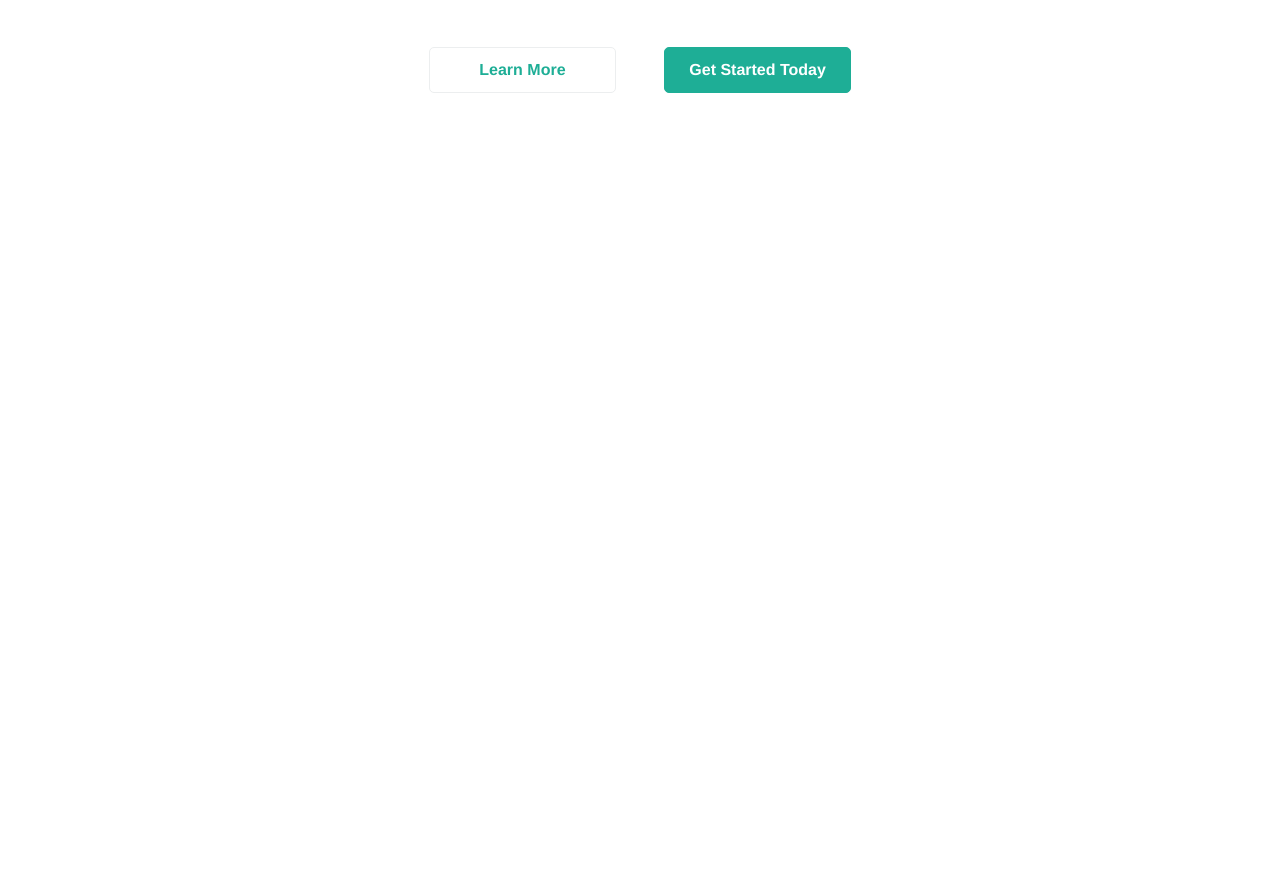
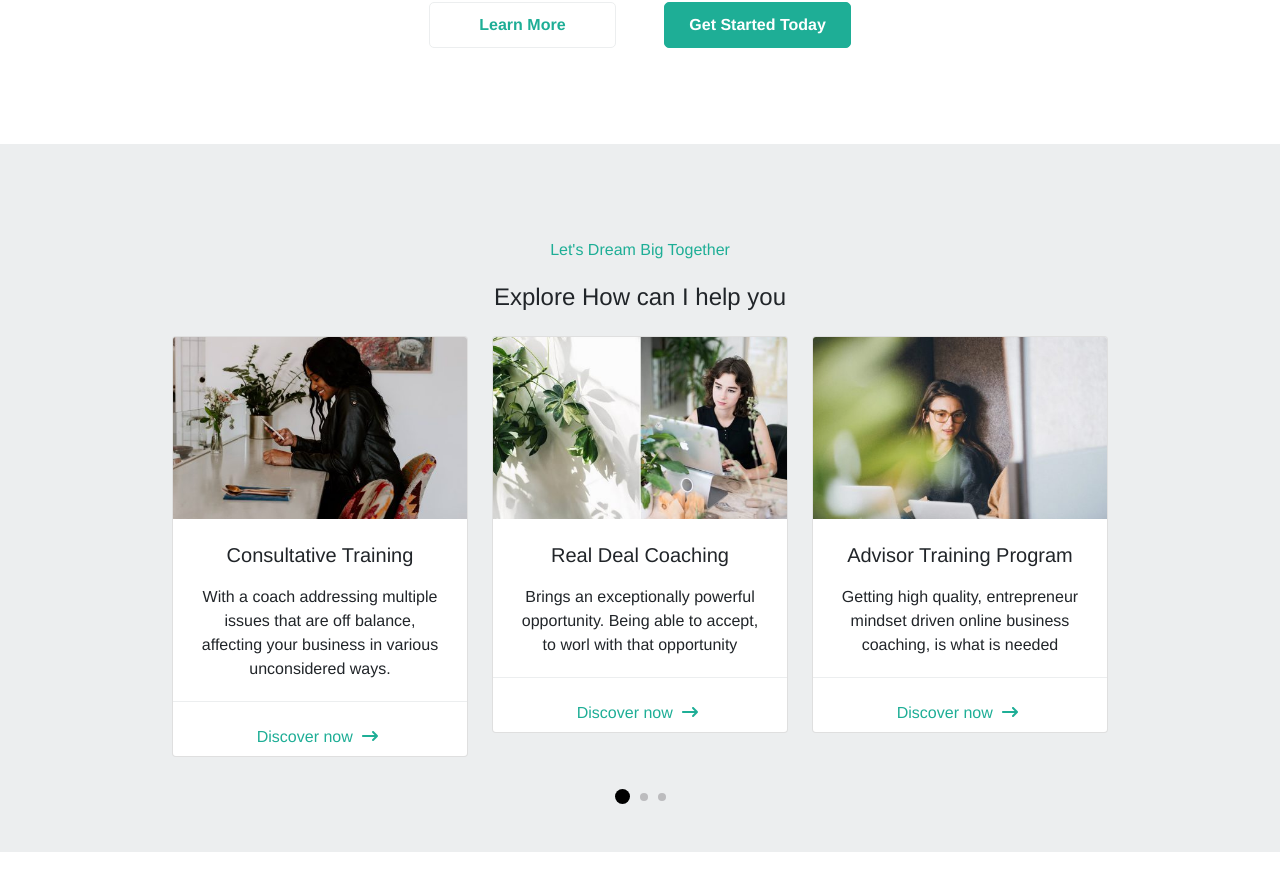
Before and after one commit to NuvoloniM/proj-html-vuejs, a Vue app: page / in a window 1280 px wide. Shown: the part 1203-2079 px from the top of the page. Before the commit the page ends 1392 px from the top, so only its background shows below. Built offline with nearby package versions, Linux system fonts and the light colour scheme.

Commit message:
explore section

```diff
--- a/src/App.vue
+++ b/src/App.vue
@@ -4,15 +4,22 @@
     <main>
       <HeroComp/>
       <StartedSection/>
+      <ExploreSection/>
     </main>
   </div>
 </template>
 
 <script>
 import 'bootstrap';
+
+// * Header components *
 import HeaderComp from './components/header/HeaderComp.vue';
+// * Main components *
 import HeroComp from './components/main/HeroComp.vue';
 import StartedSection from './components/main/StartedSection.vue';
+import ExploreSection from './components/main/ExploreSection.vue'
+// * Footer components *
+
 
 export default {
   name: 'App',
@@ -20,6 +27,7 @@ export default {
     HeaderComp,
     HeroComp,
     StartedSection,
+    ExploreSection,
   }
 }
 </script>
--- a/src/assets/style/variables.scss
+++ b/src/assets/style/variables.scss
@@ -5,3 +5,5 @@ $hero_bg: #ecf2f9;
 $main_text:#1eae96;
 
 $section_bg: #eceeef;
+
+$dot_section: #bcbcbe
--- /dev/null
+++ b/src/components/main/ExploreSection.vue
@@ -0,0 +1,86 @@
+<template>
+<div>
+    <div class="container text-center py-5 my-4 w-75 mx-auto">
+        <h6 class="pt-5">Let's Dream Big Together</h6>
+        <h4 class="p-3 m-auto">Explore How can I help you</h4>
+        <div class="row align-items-start py-2">
+            <!-- passo i props al figlio e lo ciclo per la lunghezza dell'array -->
+                <ExploreSectionCard
+                v-for="(element,index) in services"
+                :key="index"
+                :media="element.media"
+                :title="element.title"
+                :description="element.description"
+                :link="element.link"
+            />
+        </div>
+        <div class="d-flex justify-content-center align-items-center">
+            <div class="dot active"></div>
+            <div class="dot"></div>
+            <div class="dot"></div>
+        </div>
+    </div>
+</div>
+
+</template>
+
+<script>
+
+import ExploreSectionCard from '../main/partials/ExploreSectionCard.vue'
+
+export default {
+    name: 'ExploreSection',
+    components: {
+        ExploreSectionCard,
+    },
+    data() {
+        return {
+            services: [
+                {
+                    media: require('../../assets/images/home-business-service-slide-01-480x298.jpg'),
+                    title: 'Consultative Training',
+                    description: 'With a coach addressing multiple issues that are off balance, affecting your business in various unconsidered ways.',
+                    link: '#',
+                },
+                {
+                    media: require('../../assets/images/home-business-service-slide-02-480x298.jpg'),
+                    title: 'Real Deal Coaching',
+                    description: 'Brings an exceptionally powerful opportunity. Being able to accept, to worl with that opportunity',
+                    link: '#',
+                },
+                {
+                    media: require('../../assets/images/home-business-service-slide-03-480x298.jpg'),
+                    title: 'Advisor Training Program',
+                    description: 'Getting high quality, entrepreneur mindset driven online business coaching, is what is needed',
+                    link: '#',
+                },
+            ]
+        }
+    }
+}
+</script>
+
+<style lang="scss" scoped>
+@import '../../assets/style/mixin.scss';
+div {
+    background-color: $section_bg;
+
+    h6 {
+        color: $main_text;
+    }
+    .dot {
+        height: 8px;
+        width: 8px;
+        margin: 0px 5px;
+        background-color: $dot_section;
+        border-radius: 50%;
+        display: inline-block;
+    }
+
+    .active {
+        height: 15px;
+        width: 15px;
+        background-color: #000;
+    }
+}
+</style>
--- a/src/components/main/StartedSection.vue
+++ b/src/components/main/StartedSection.vue
@@ -1,7 +1,7 @@
 <template>
     <div class="container text-center py-5 my-4 w-75 mx-auto">
-        <h6>Let's Dream Big Together</h6>
-        <h4 class="p-5 m-auto">We are pioneers of the digital approach, using leading-edge technology to simplify procedures and apply executive coaching in the new age of digitalization. </h4>
+        <h6 class="pt-5">Let's Dream Big Together</h6>
+        <h4 class="p-3 m-auto">We are pioneers of the digital approach, using leading-edge technology to simplify procedures and apply executive coaching in the new age of digitalization. </h4>
         <div class="row align-items-start py-2">
             <!-- passo i props al figlio e lo ciclo per la lunghezza dell'array -->
                 <StartedSectionCard
--- /dev/null
+++ b/src/components/main/partials/ExploreSectionCard.vue
@@ -0,0 +1,39 @@
+<template>
+    <div class="col-4 d-flex pb-4">
+        <div class="card">
+            <img :src="`${media}`" class="card-img-top" alt="...">
+            <div class="card-body p-0">
+                <h5 class="card-title pt-4"> {{title}} </h5>
+                <p class="card-text"> {{description}} </p>
+                <a href="#" class="btn">Discover now <span> <font-awesome-icon icon="fa-solid fa-arrow-right-long" /> </span></a>
+            </div>
+        </div>
+    </div>
+</template>
+
+<script>
+export default {
+    name: 'ExploreSectionCard',
+    props: {
+        media: String,
+        title: String,
+        description: String,
+        link: String,
+    }
+}
+</script>
+
+<style lang="scss" scoped>
+@import '../../../assets/style/mixin.scss';
+    p {
+        border-bottom: 1px solid $section_bg;
+        padding: 10px 20px 20px;
+    }
+    a {
+        color: $main_text;
+
+        span {
+            padding: 0px 5px;
+        }
+    }
+</style>
--- a/src/main.js
+++ b/src/main.js
@@ -9,12 +9,13 @@ import { library } from '@fortawesome/fontawesome-svg-core'
 import { faCircleUser } from '@fortawesome/free-regular-svg-icons'
 import { faMagnifyingGlass } from "@fortawesome/free-solid-svg-icons";
 import { faChevronDown} from "@fortawesome/free-solid-svg-icons";
+import { faArrowRightLong} from "@fortawesome/free-solid-svg-icons";
 
 /* import font awesome icon component */
 import { FontAwesomeIcon } from '@fortawesome/vue-fontawesome'
 
 /* add icons to the library */
-library.add(faCircleUser, faMagnifyingGlass, faChevronDown, )
+library.add(faCircleUser, faMagnifyingGlass, faChevronDown, faArrowRightLong)
 
 /* add font awesome icon component */
 Vue.component('font-awesome-icon', FontAwesomeIcon)
```
